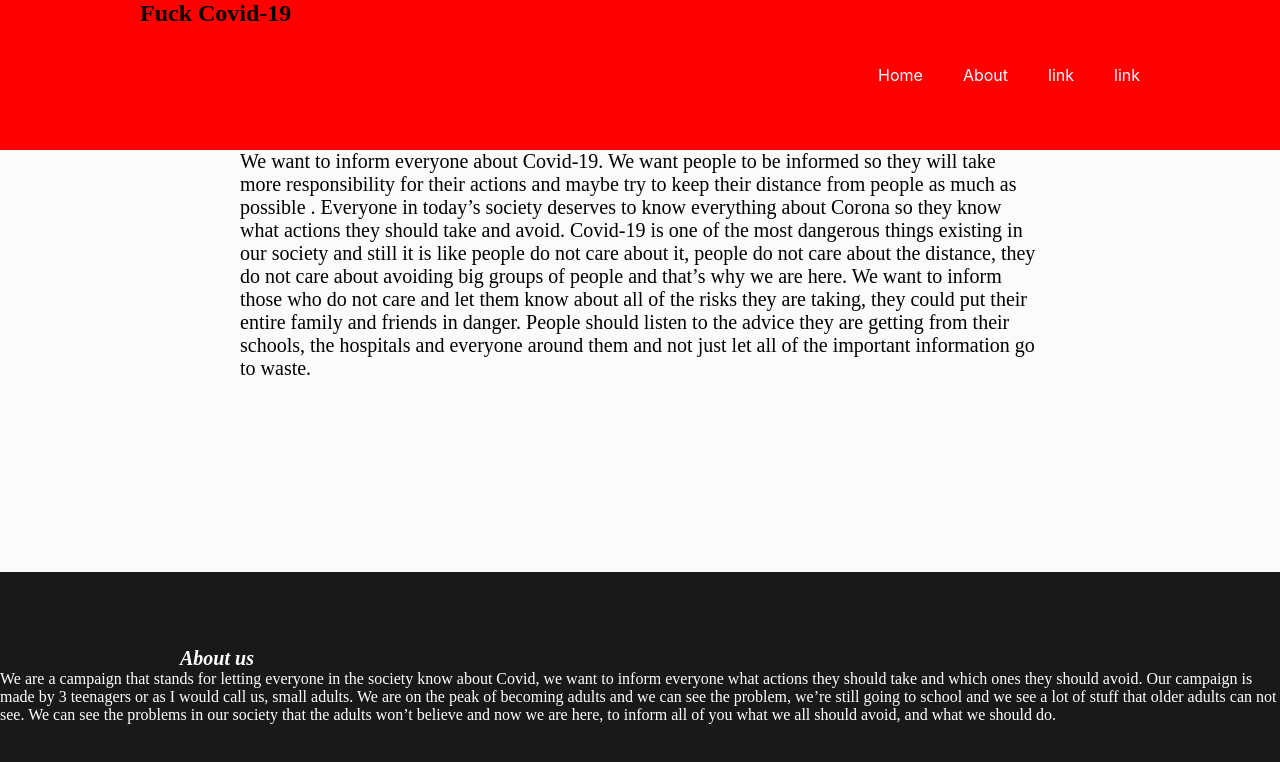
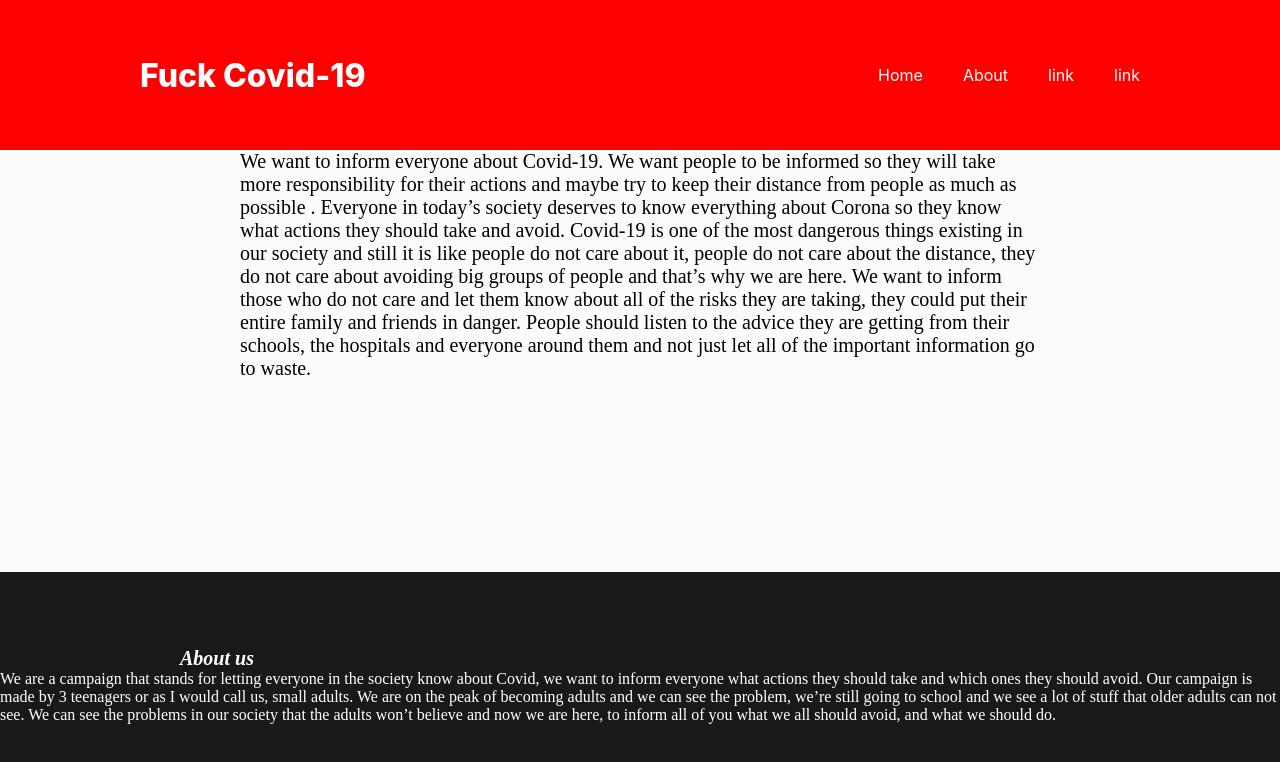
Before and after one commit to mattiskindblom/Kampanj, a plain HTML site: page index.html in a window 1280 px wide. Drawn offline with Linux system fonts and the light colour scheme.

Commit message:
Jag vertical alignade "loggan" och gjorde så att jag kan styla den genom att ändra font weighten på andra delen av loggan

```diff
--- a/style.css
+++ b/style.css
@@ -14,8 +14,18 @@
   background-color: red;
 }
 
-h2 {
-  display: block;
+.header h2 {
+    color: white;
+    height: 100%;
+    display: table-cell;
+    vertical-align: middle;
+    font-family: -apple-system, BlinkMacSystemFont, 'Segoe UI', Roboto, Oxygen, Ubuntu, Cantarell, 'Open Sans', 'Helvetica Neue', sans-serif;
+    font-size: 32px;
+    font-weight: 800;
+}
+
+.span {
+  font-weight: 100;
 }
 
 .inner_header {
```
